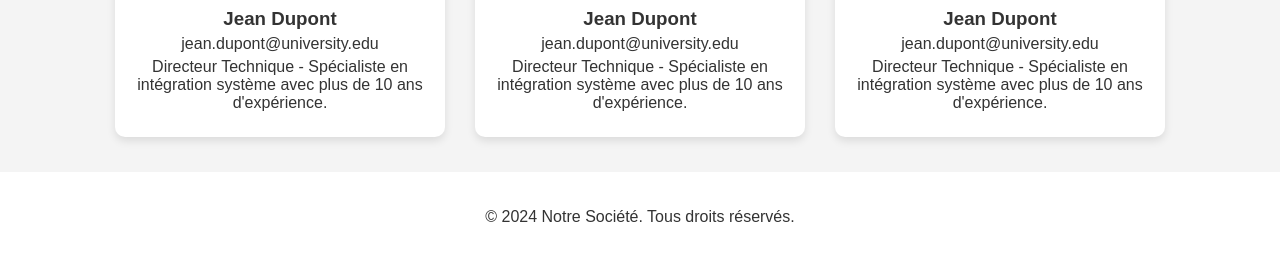
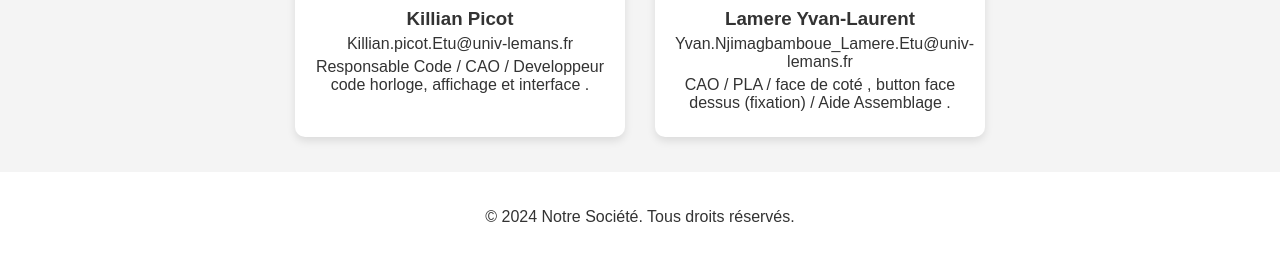
Before and after one commit to kassoumsanogo1/PROJET-REVEIL-DU-FUTUR, a PHP site: page /equipe.php in a window 1280 px wide. Shown: the part 2074-2336 px from the top of the page. Run offline with PHP 8.4, Linux system fonts and the light colour scheme.

Commit message:
Update equipe.php

```diff
--- a/equipe.php
+++ b/equipe.php
@@ -204,24 +204,16 @@
     </div>
     <div class="member">
         <img src="https://i.ibb.co/HDBf4yc/horloge.png" alt="Jean Dupont - jean.dupont@university.edu" onclick="openModal(this.src, this.alt)">
-        <h3>Jean Dupont</h3>
-        <span>jean.dupont@university.edu</span>
-        <p>Directeur Technique - Spécialiste en intégration système avec plus de 10 ans d'expérience.</p>
+            <h3>Killian Picot</h3>
+        <span>Killian.picot.Etu@univ-lemans.fr</span>
+        <p>Responsable Code / CAO / Developpeur code horloge, affichage et interface .</p>
     </div>
     <div class="member">
         <img src="https://i.ibb.co/HDBf4yc/horloge.png" alt="Jean Dupont - jean.dupont@university.edu" onclick="openModal(this.src, this.alt)">
-        <h3>Jean Dupont</h3>
-        <span>jean.dupont@university.edu</span>
-        <p>Directeur Technique - Spécialiste en intégration système avec plus de 10 ans d'expérience.</p>
+        <h3>Lamere Yvan-Laurent</h3>
+        <span>Yvan.Njimagbamboue_Lamere.Etu@univ-lemans.fr</span>
+        <p>CAO / PLA / face de coté , button face dessus (fixation) / Aide Assemblage .</p>
     </div>
-    <div class="member">
-        <img src="https://i.ibb.co/HDBf4yc/horloge.png" alt="Jean Dupont - jean.dupont@university.edu" onclick="openModal(this.src, this.alt)">
-        <h3>Jean Dupont</h3>
-        <span>jean.dupont@university.edu</span>
-        <p>Directeur Technique - Spécialiste en intégration système avec plus de 10 ans d'expérience.</p>
-    </div>
-
-
     <!-- Répétez et modifiez le contenu pour les autres membres -->
     <!-- Assurez-vous d'avoir des images de profil appropriées et des descriptions pour chaque membre -->
 </div>
```
